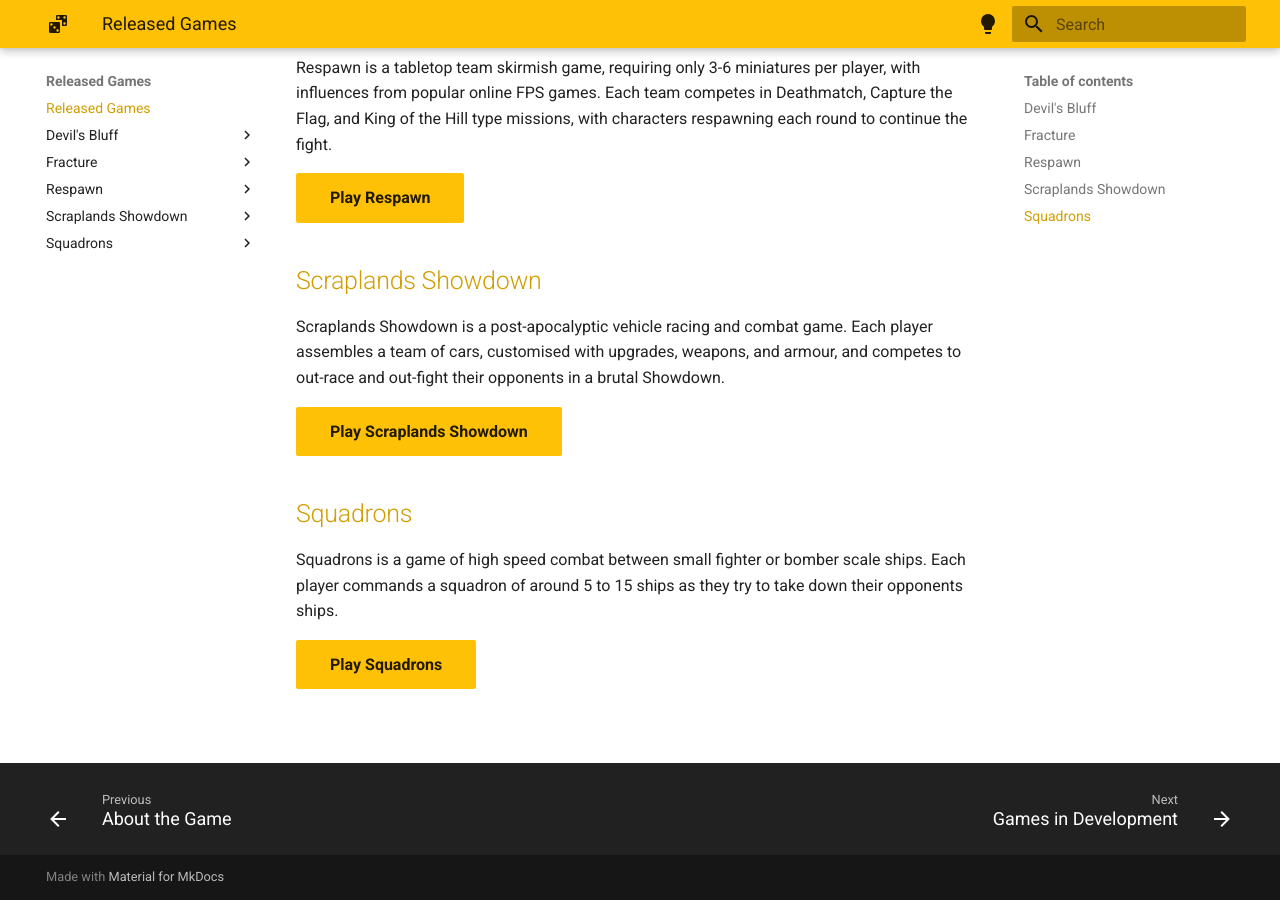
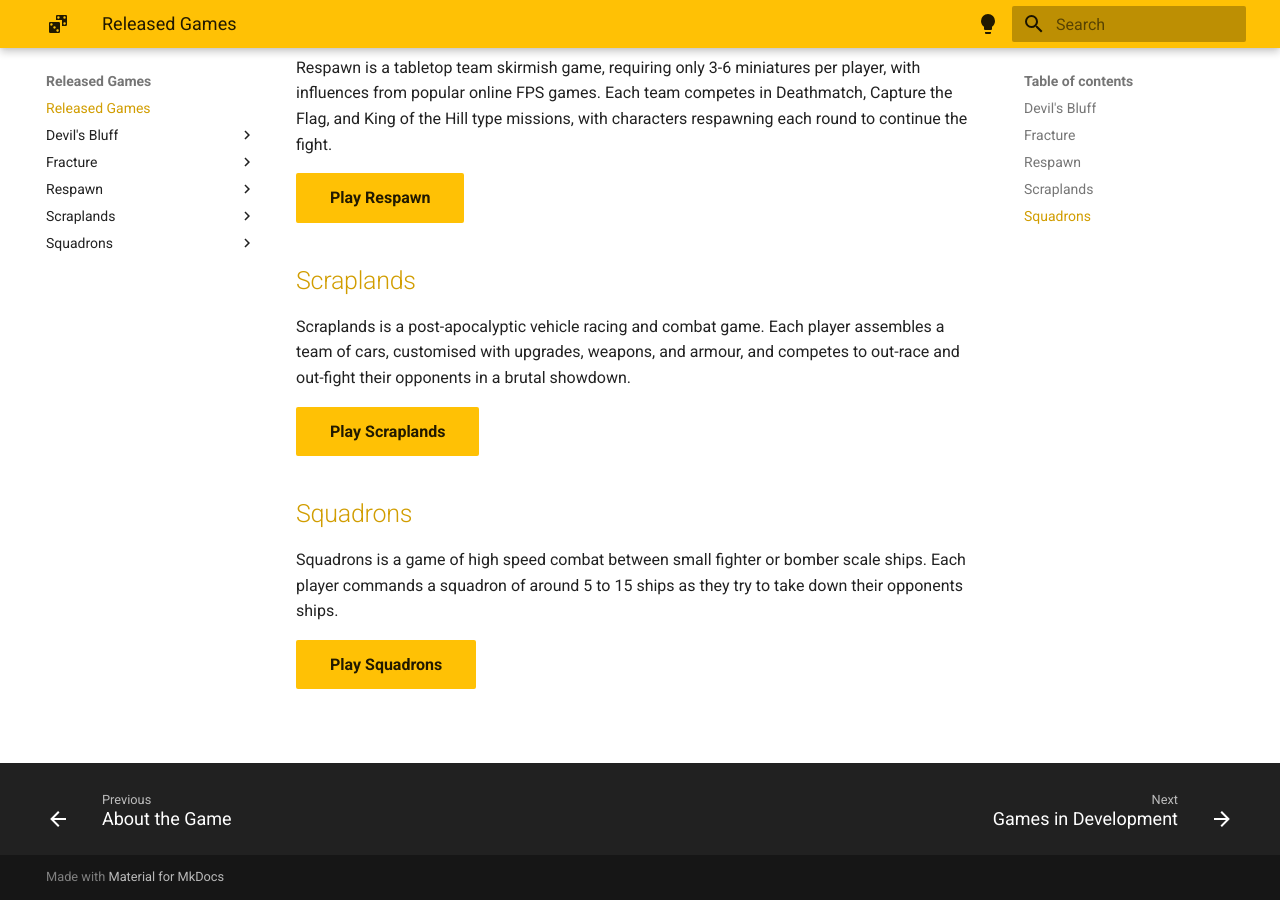
Before and after one commit to open-source-tabletop/cadence-website, an MkDocs documentation site: the page built from docs/released-games.md, in a window 1280 px wide and 900 px high, scrolled down 715 px. Built offline with MkDocs 1.6.1 and Material for MkDocs 9.7.7, drawn with Linux system fonts in a browser that asks for light colours.

Commit message:
Removed "Showdown"

```diff
--- a/docs/released-games.md
+++ b/docs/released-games.md
@@ -20,11 +20,11 @@ Respawn is a tabletop team skirmish game, requiring only 3-6 miniatures per play
 
 [Play Respawn](respawn/introduction.md){ .md-button .md-button--primary }
 
-## [Scraplands Showdown](scraplands/introduction.md)
+## [Scraplands](scraplands/introduction.md)
 
-Scraplands Showdown is a post-apocalyptic vehicle racing and combat game. Each player assembles a team of cars, customised with upgrades, weapons, and armour, and competes to out-race and out-fight their opponents in a brutal Showdown.
+Scraplands is a post-apocalyptic vehicle racing and combat game. Each player assembles a team of cars, customised with upgrades, weapons, and armour, and competes to out-race and out-fight their opponents in a brutal showdown.
 
-[Play Scraplands Showdown](scraplands/introduction.md){ .md-button .md-button--primary }
+[Play Scraplands](scraplands/introduction.md){ .md-button .md-button--primary }
 
 ## [Squadrons](squadrons/introduction.md)
 
--- a/mkdocs.yml
+++ b/mkdocs.yml
@@ -80,7 +80,7 @@ nav:
       - Season 1 - Big Guns: respawn/season-1-big-guns.md
       - Creating Your Team: respawn/creating-your-team.md
       - Missions: respawn/missions.md
-    - Scraplands Showdown:
+    - Scraplands:
       - Introduction: scraplands/introduction.md
       - Module Rules: scraplands/module-rules.md
       - Building a Team: scraplands/building-a-team.md
```
